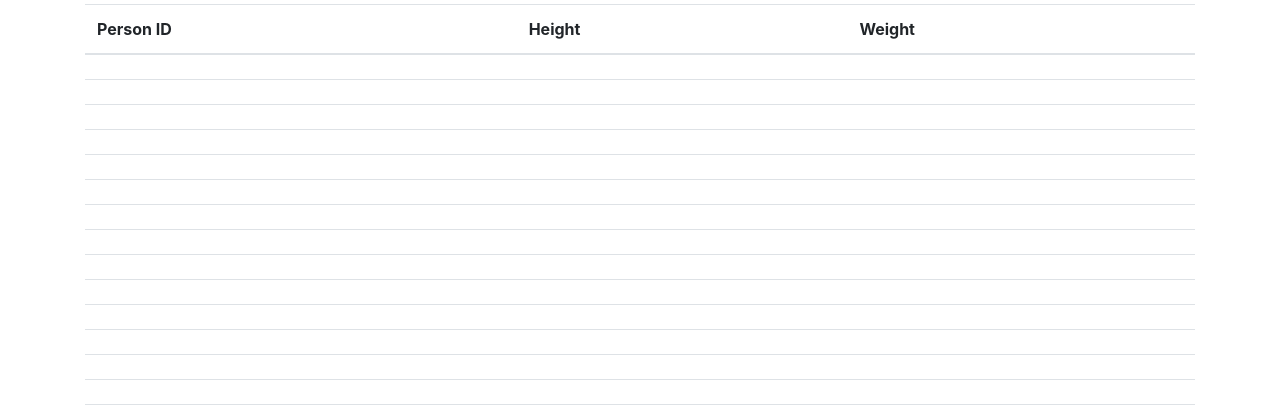
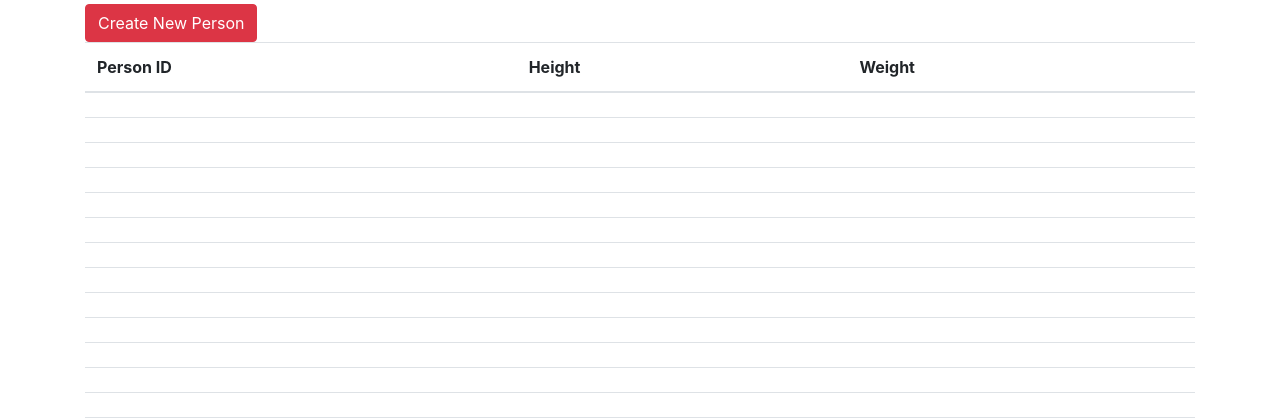
Before and after one commit to aa748/Docker_flask_python_mysql_pycharm, a Flask app: page / in a window 1280 px wide. Shown: the part 56-476 px from the top of the page. Run offline with Flask 2, Linux system fonts and the light colour scheme; data comes from the database, SQL or seed files in the repository; lists and menus that the app fills with data are empty; some libraries are stand-ins or nearby versions.

Commit message:
Task: create new button

```diff
--- a/app/templates/index.html
+++ b/app/templates/index.html
@@ -1,5 +1,6 @@
 {% extends "layout.html" %}
 {% block content %}
+<a href="person/new"><button type="submit" class="btn btn-danger">Create New Person</button>
 <table class="table">
     <thead>
     <tr>
@@ -21,4 +22,5 @@
     {% endfor %}
     </tbody>
 </table>
+
 {% endblock %}
```
